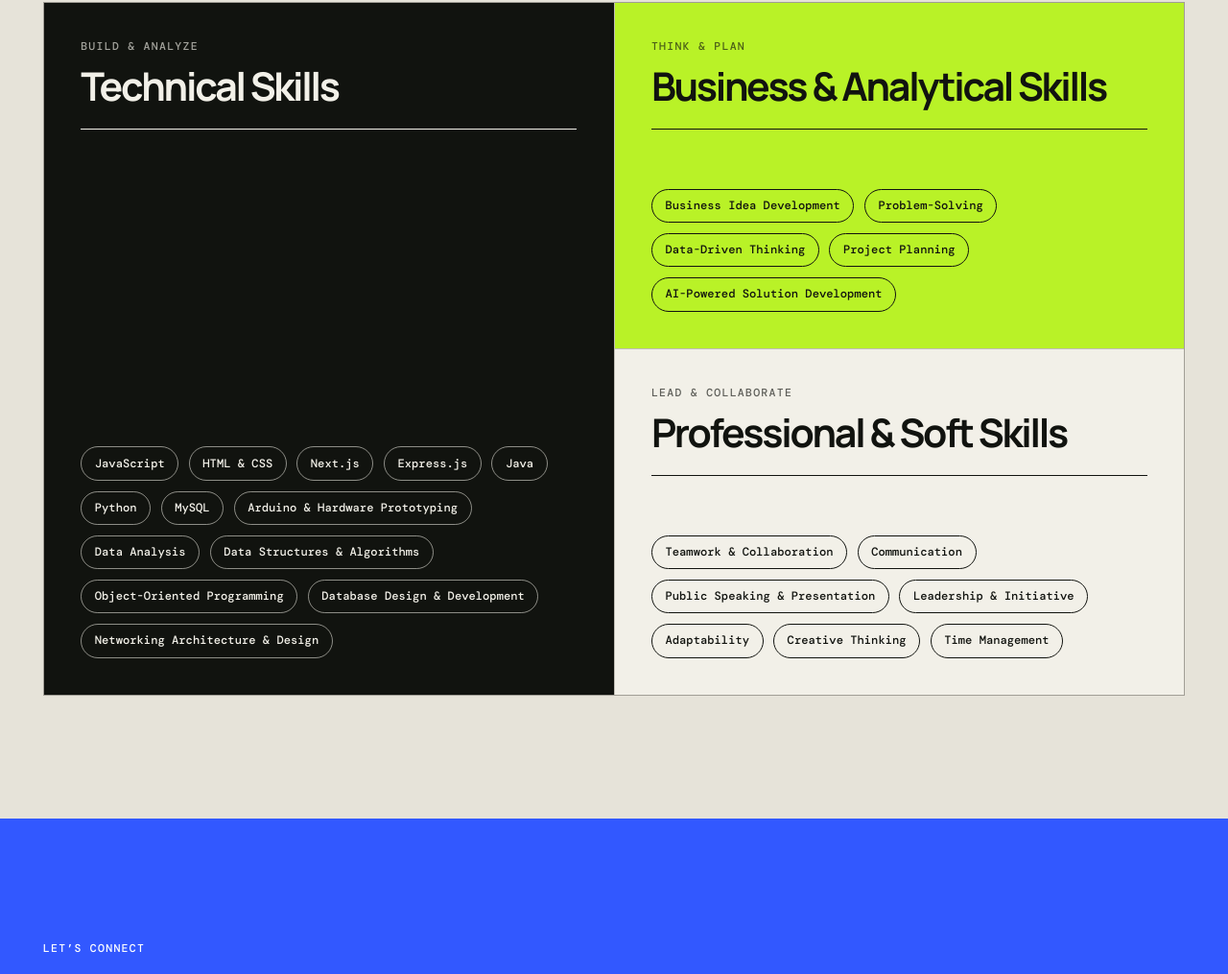
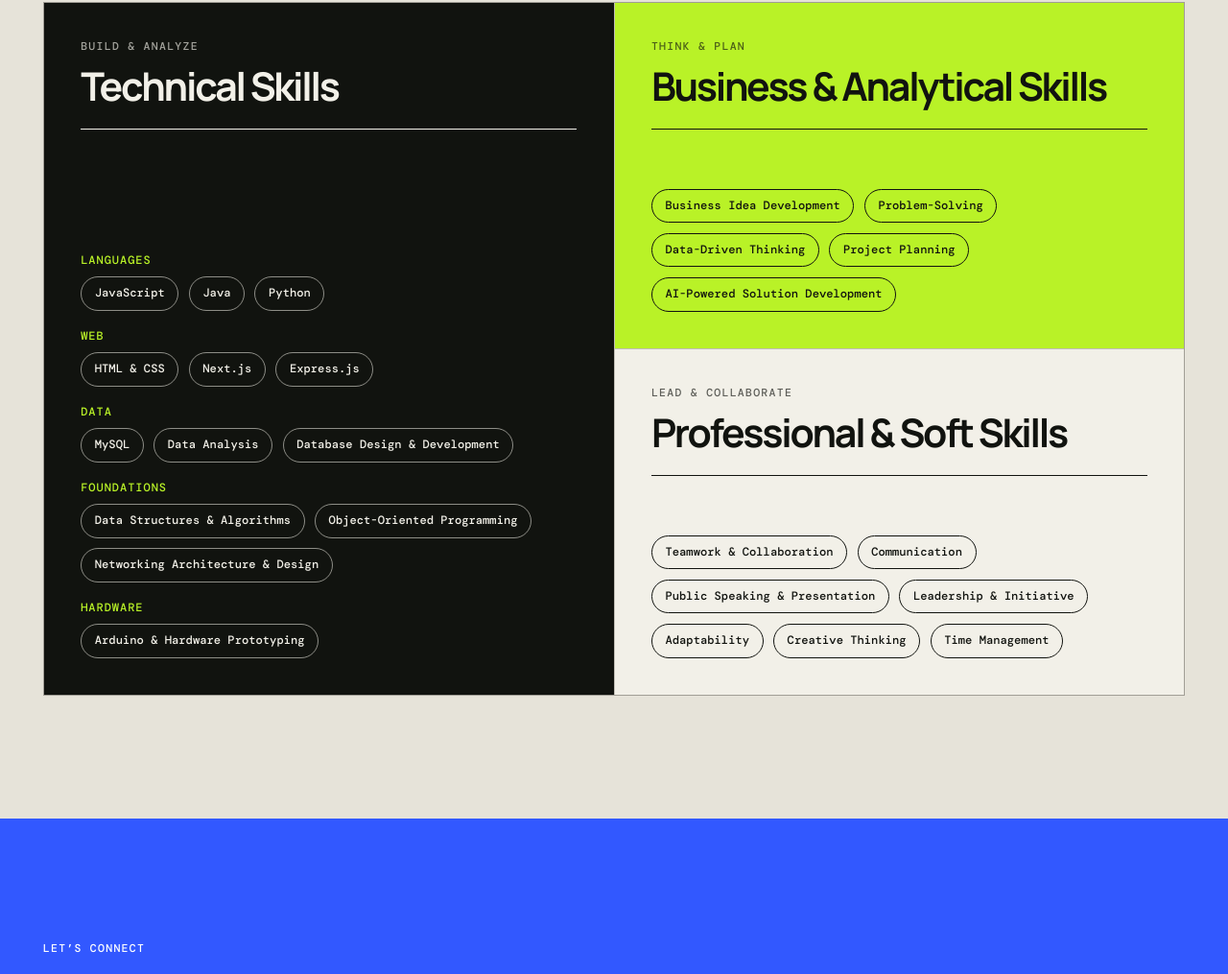
Before and after one commit to Thiri261/thiri-s-porfolio, a plain HTML site: page dist/index.html in a window 1280 px wide. Shown: the part 7239-8254 px from the top of the page at 96% size. Drawn offline with nearby package versions, Linux system fonts and the light colour scheme; a web font is replaced by a local one.

Commit message:
Update Site source

```diff
--- a/dist/index.html
+++ b/dist/index.html
@@ -10,7 +10,7 @@
   <link href="https://fonts.googleapis.com/css2?family=DM+Mono:wght@300;400;500&family=Manrope:wght@400;500;600;700;800&display=swap" rel="stylesheet">
   <link rel="stylesheet" href="styles.css" />
   <link rel="stylesheet" href="about-profile.css" />
-  <link rel="stylesheet" href="skills-profile.css?v=4" />
+  <link rel="stylesheet" href="skills-profile.css?v=5" />
   <link rel="stylesheet" href="education-profile.css" />
   <link rel="stylesheet" href="project-profile.css?v=2" />
   <link rel="stylesheet" href="contact-profile.css" />
@@ -178,9 +178,13 @@
       <div class="skill-groups">
         <article class="skill-category technical-skills reveal">
           <header><p class="eyebrow">BUILD & ANALYZE</p><h3>Technical Skills</h3></header>
-          <ul>
-            <li>JavaScript</li><li>HTML &amp; CSS</li><li>Next.js</li><li>Express.js</li><li>Java</li><li>Python</li><li>MySQL</li><li>Arduino &amp; Hardware Prototyping</li><li>Data Analysis</li><li>Data Structures &amp; Algorithms</li><li>Object-Oriented Programming</li><li>Database Design &amp; Development</li><li>Networking Architecture &amp; Design</li>
-          </ul>
+          <div class="technical-groups">
+            <section class="technical-group"><h4>Languages</h4><ul><li>JavaScript</li><li>Java</li><li>Python</li></ul></section>
+            <section class="technical-group"><h4>Web</h4><ul><li>HTML &amp; CSS</li><li>Next.js</li><li>Express.js</li></ul></section>
+            <section class="technical-group"><h4>Data</h4><ul><li>MySQL</li><li>Data Analysis</li><li>Database Design &amp; Development</li></ul></section>
+            <section class="technical-group"><h4>Foundations</h4><ul><li>Data Structures &amp; Algorithms</li><li>Object-Oriented Programming</li><li>Networking Architecture &amp; Design</li></ul></section>
+            <section class="technical-group"><h4>Hardware</h4><ul><li>Arduino &amp; Hardware Prototyping</li></ul></section>
+          </div>
         </article>
         <article class="skill-category business-skills reveal">
           <header><p class="eyebrow">THINK &amp; PLAN</p><h3>Business &amp; Analytical Skills</h3></header>
--- a/dist/skills-profile.css
+++ b/dist/skills-profile.css
@@ -59,6 +59,24 @@
   border-color: rgba(242, 240, 232, .55);
 }
 
+.technical-groups {
+  display: grid;
+  gap: 1.15rem;
+  margin-top: auto;
+}
+
+.technical-group h4 {
+  margin: 0 0 .55rem;
+  color: var(--acid);
+  font: 500 .75rem DM Mono, monospace;
+  letter-spacing: .08em;
+  text-transform: uppercase;
+}
+
+.technical-group ul {
+  margin: 0;
+}
+
 .business-skills {
   background: var(--acid);
 }
@@ -84,4 +102,12 @@
   .skill-category ul {
     margin-top: 2rem;
   }
+
+  .technical-groups {
+    margin-top: 0;
+  }
+
+  .technical-group ul {
+    margin-top: 0;
+  }
 }
```
